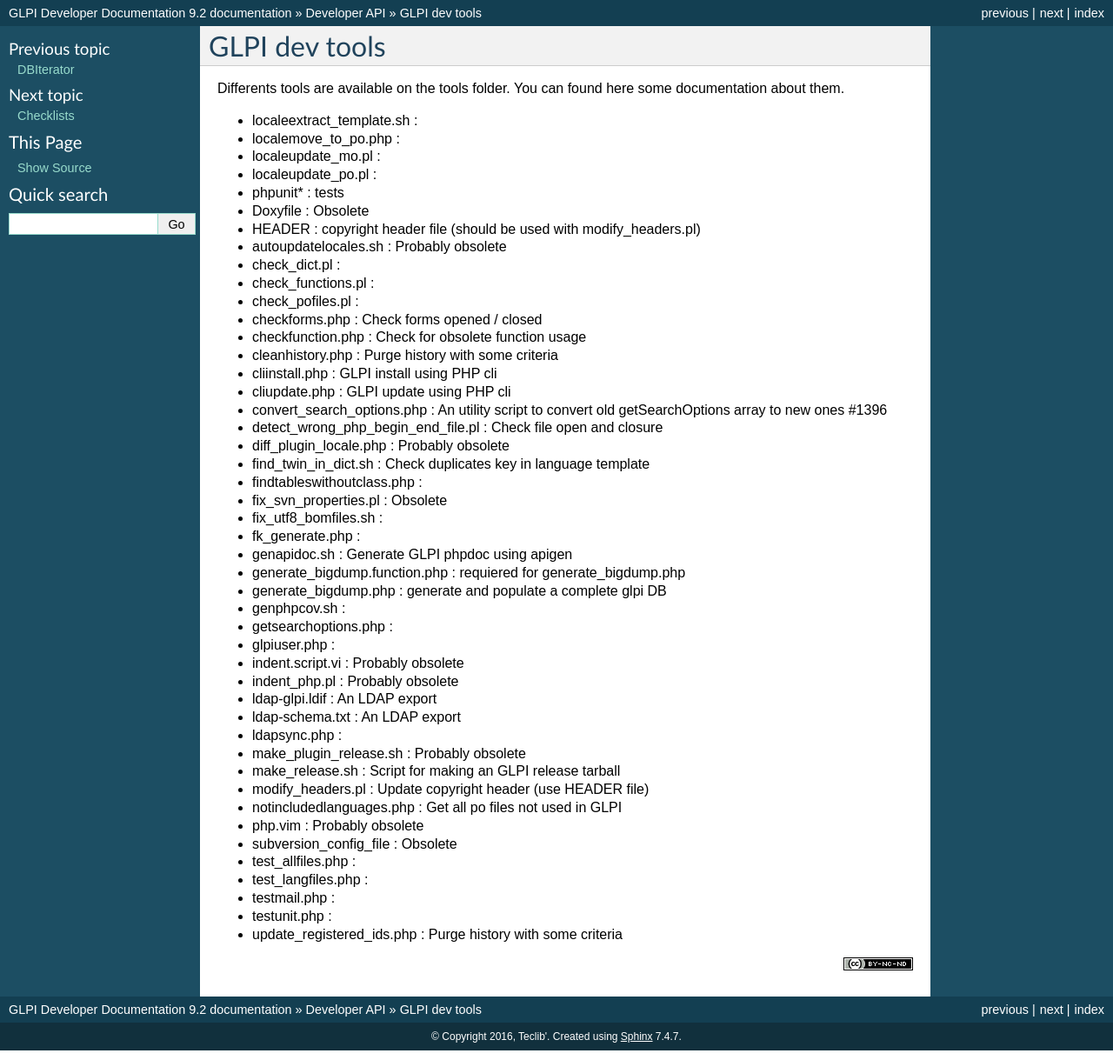
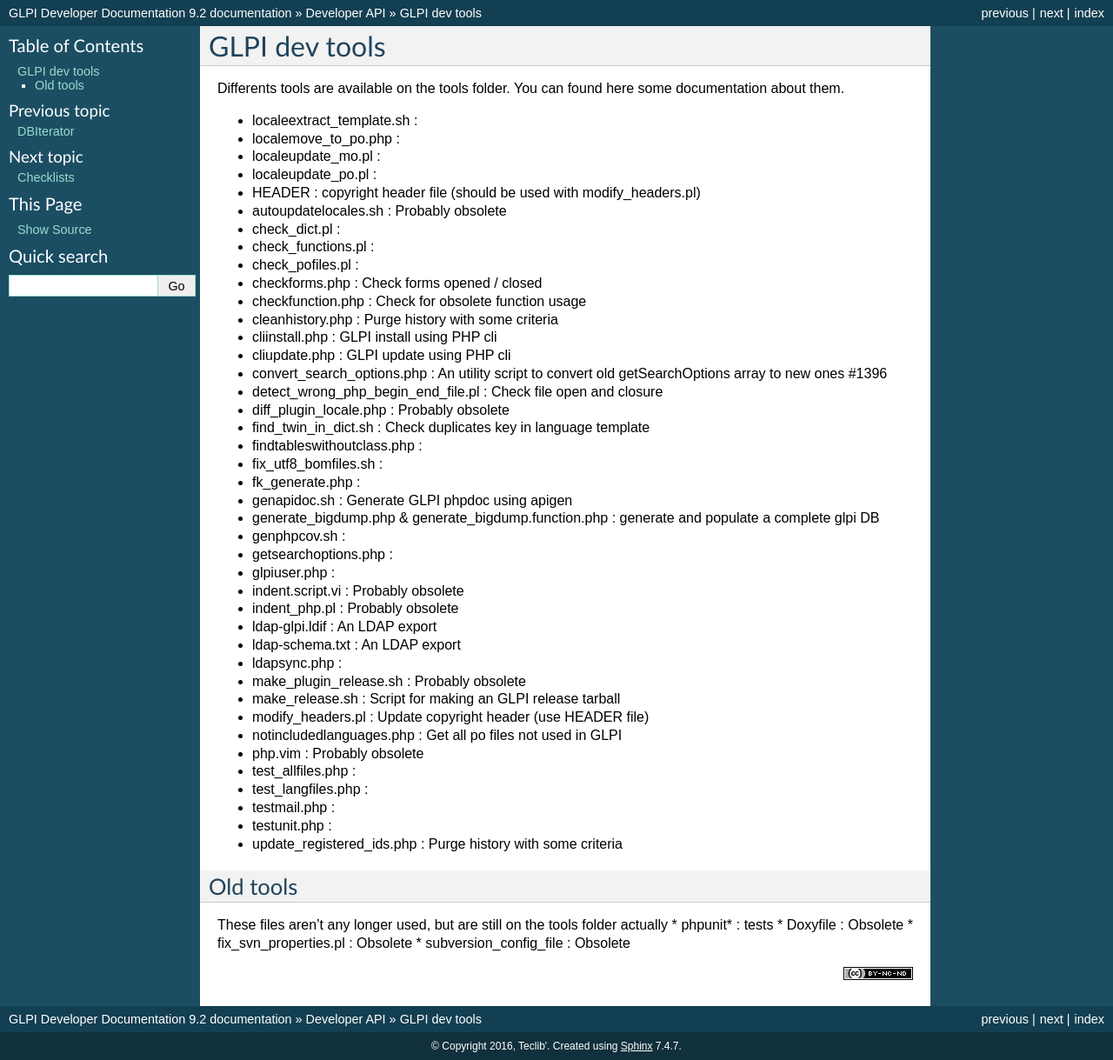
Before and after one commit to glpi-project/docdev, a Sphinx documentation site: the page built from source/devapi/tools.rst, in a window 1280 px wide. Shown: the whole page at 87% size. Built offline with Sphinx 7.4.7, drawn with Linux system fonts in a browser that asks for light colours.

Commit message:
Update tools.rst

```diff
--- a/source/devapi/tools.rst
+++ b/source/devapi/tools.rst
@@ -1,5 +1,5 @@
 GLPI dev tools
-----------
+--------------
 
 Differents tools are available on the tools folder.
 You can found here some documentation about them.
@@ -25,12 +23,10 @@
 * diff_plugin_locale.php : Probably obsolete
 * find_twin_in_dict.sh : Check duplicates key in language template
 * findtableswithoutclass.php :
-* fix_svn_properties.pl : Obsolete
 * fix_utf8_bomfiles.sh :
 * fk_generate.php :
 * genapidoc.sh : Generate GLPI phpdoc using apigen
-* generate_bigdump.function.php : requiered for generate_bigdump.php
-* generate_bigdump.php : generate and populate a complete glpi DB
+* generate_bigdump.php & generate_bigdump.function.php : generate and populate a complete glpi DB
 * genphpcov.sh :
 * getsearchoptions.php :
 * glpiuser.php :
@@ -44,9 +40,17 @@
 * modify_headers.pl : Update copyright header (use HEADER file)
 * notincludedlanguages.php : Get all po files not used in GLPI
 * php.vim : Probably obsolete
-* subversion_config_file : Obsolete
 * test_allfiles.php :
 * test_langfiles.php :
 * testmail.php :
 * testunit.php :
 * update_registered_ids.php : Purge history with some criteria
+
+
+Old tools
+^^^^^^^^^
+These files aren't any longer used, but are still on the tools folder actually
+* phpunit\* : tests
+* Doxyfile : Obsolete
+* fix_svn_properties.pl : Obsolete
+* subversion_config_file : Obsolete
```
Also changed, not shown: other parts of source/devapi/tools.rst (+0 -2 lines).
